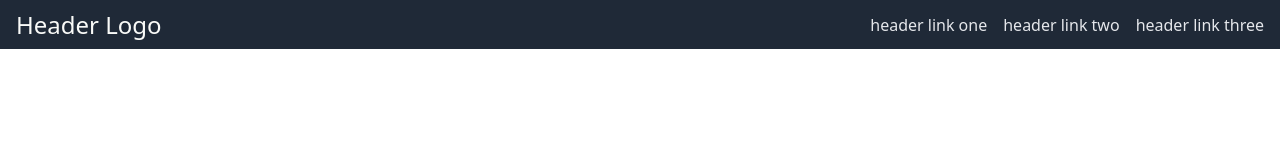
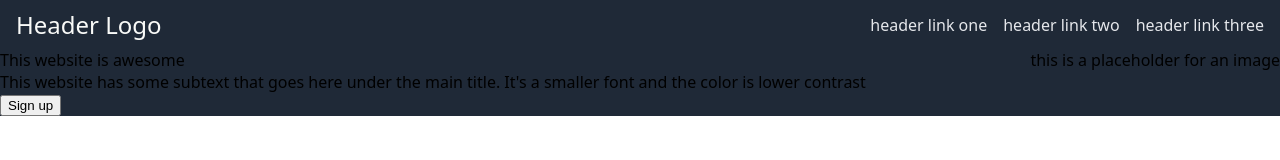
Before and after one commit to AHNox/TheOdinProject2, a plain HTML site: page index.html in a window 1280 px wide. Drawn offline with Linux system fonts and the light colour scheme.

Commit message:
Started on hero portion

```diff
--- a/index.html
+++ b/index.html
@@ -16,7 +16,17 @@
 				<li><a href="google.com">header link three</a></li>
 			</ul>
 		</div>
-		<div class="sign-up"></div>
+		<div class="hero-text">
+			<div class="hero-right">
+				<div class="hero-main-text">This website is awesome</div>
+				<div class="hero-second-text">
+					This website has some subtext that goes here under the main title. It's a
+					smaller font and the color is lower contrast
+				</div>
+				<button class="sign-up-button">Sign up</button>
+			</div>
+			<div class="hero-left"><div>this is a placeholder for an image</div></div>
+		</div>
 		<div class="rand-info"></div>
 		<div class="inpo-quote"></div>
 		<div class="call-to-action"></div>
--- a/landingPageStyles.css
+++ b/landingPageStyles.css
@@ -55,3 +55,12 @@ a {
 	text-decoration: none;
 	color: var(--hero-secondary-text-color);
 }
+
+.hero-text {
+	background-color: var(--dark-background-color);
+	display: flex;
+	flex: 1 0 50%;
+	justify-content: space-between;
+}
+
+.hero-
```
